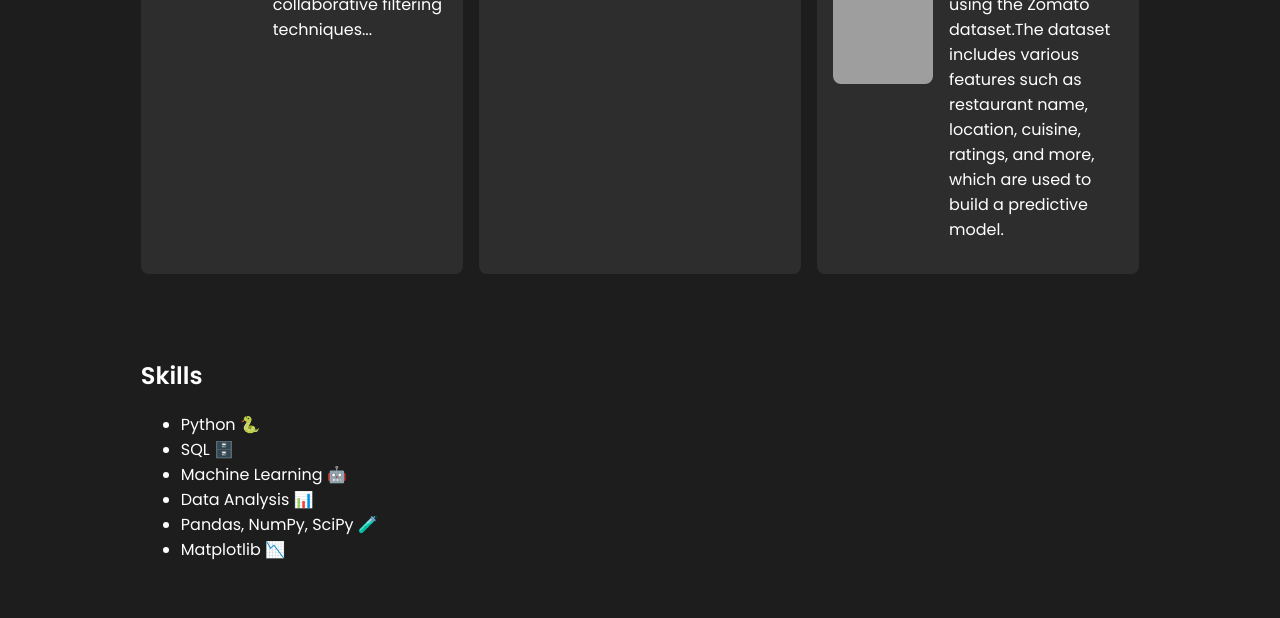
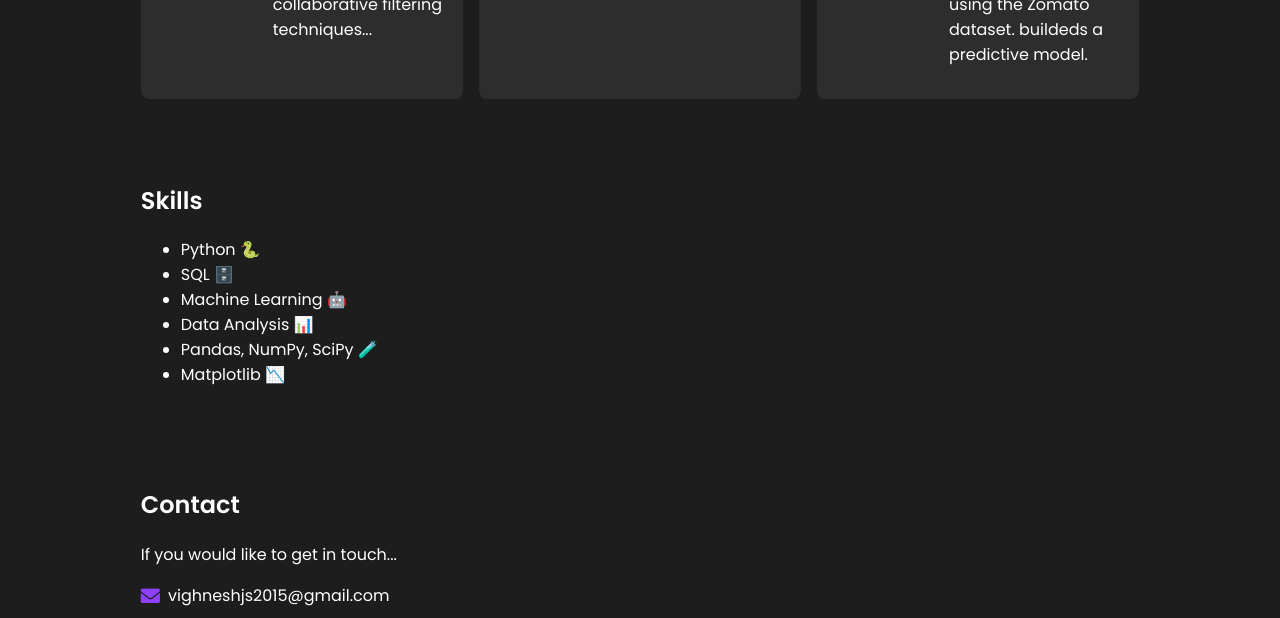
Before and after one commit to Vighneshjs/Porfolio, a plain HTML site: page index.html in a window 1280 px wide. Shown: the part 1477-2095 px from the top of the page. Drawn offline with Linux system fonts and the light colour scheme; grey boxes are pictures that could not be loaded.

Commit message:
Update index.html

```diff
--- a/index.html
+++ b/index.html
@@ -65,7 +65,7 @@
                         <img src="https://img.icons8.com/?size=100&id=SJVkIDfBngzX&format=png&color=000000" alt="Zomato Dataset Analysis" class="project-image">
                         <div class="project-text">
                             <h3><a href="https://github.com/Vighneshjs/Zomato_Prediction" target="_blank">Zomato Dataset Analysis and Price Prediction</a></h3>
-                            <p>his project aims to predict the price of food for two people using the Zomato dataset.The dataset includes various features such as restaurant name, location, cuisine, ratings, and more, which are used to build a predictive model.</p>
+                            <p>his project aims to predict the price of food for two people using the Zomato dataset. buildeds a predictive model.</p>
                         </div>
                     </div>
                 </div>
```
